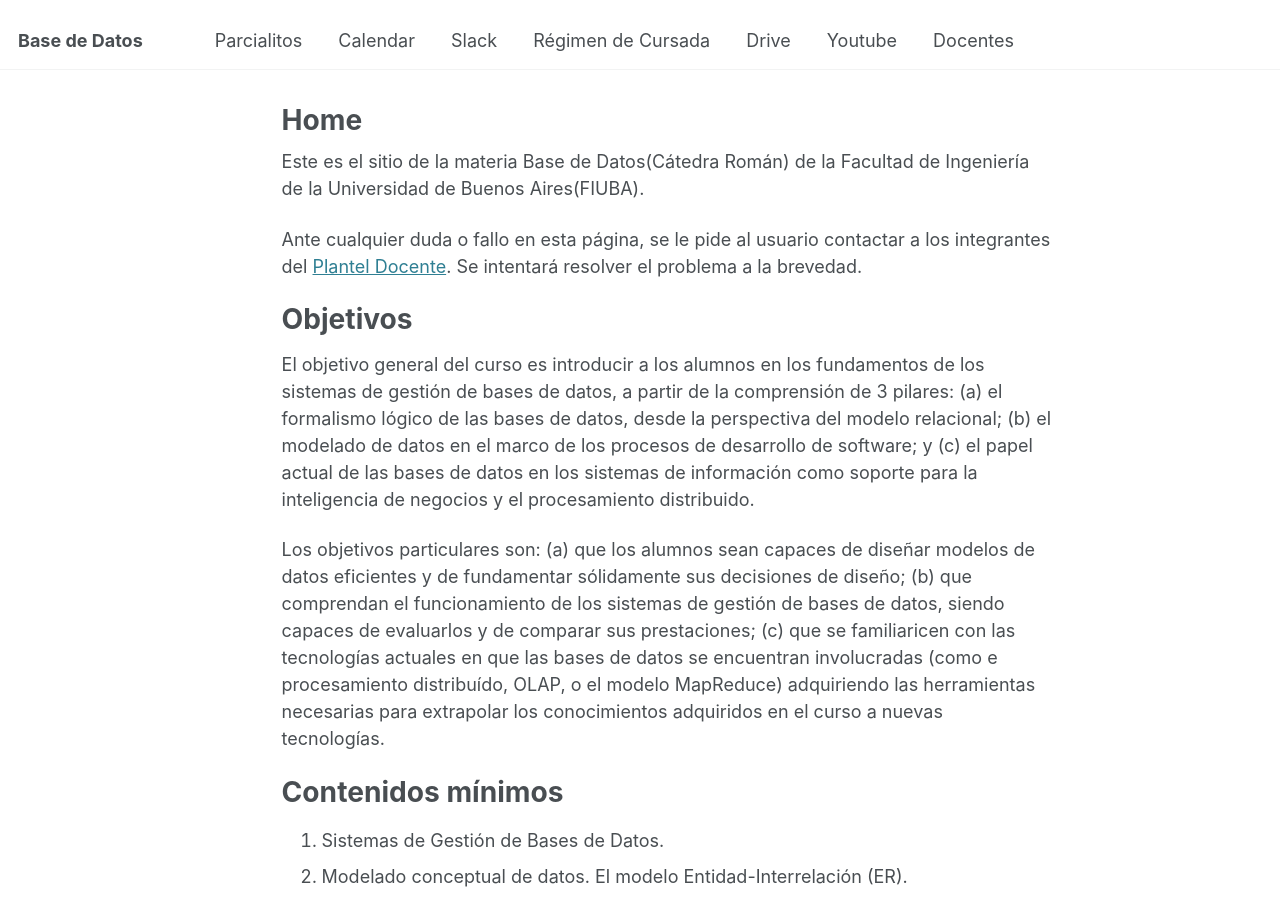
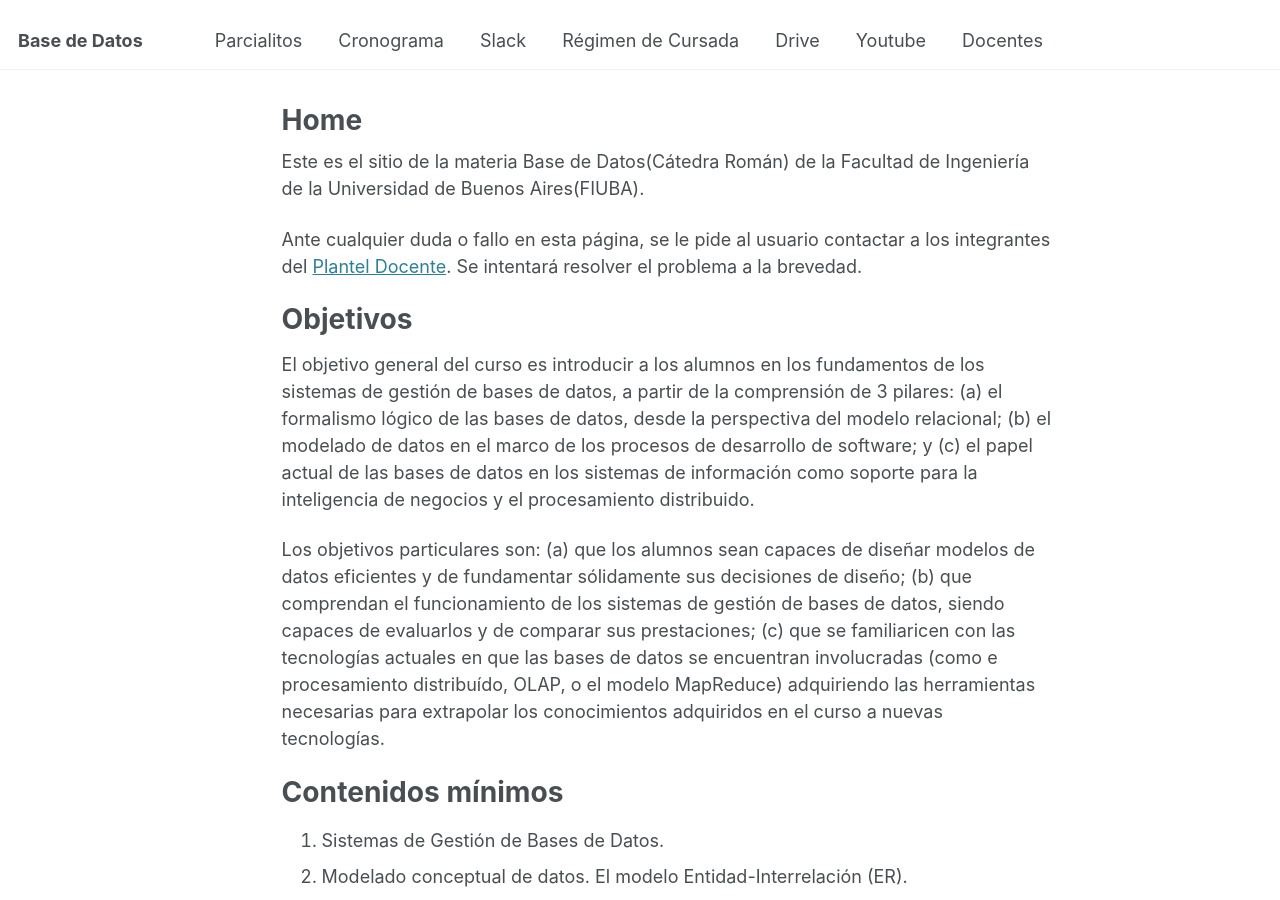
Before and after one commit to base-de-datos-fiuba/bdd-fiuba, a Jekyll site: the page built from _pages/about.md, in a window 1280 px wide and 900 px high. Built offline with Jekyll 4.4.1, drawn with Linux system fonts in a browser that asks for light colours.

Commit message:
agrego link al cronograma

```diff
--- a/_data/navigation.yml
+++ b/_data/navigation.yml
@@ -8,8 +8,8 @@ main:
   - title: "Parcialitos"
     url: /parcialitos/
 
-  - title: "Calendar"
-    url: https://calendar.google.com/calendar/u/0?cid=Y19kMzcxMjNjZDVkOWJiMGNlOWE0NDQ2MTZmNWYzZDYzMTY5YjE0MmVmMDQwN2NhNTcyZDVkYjM1ZDBhODJlODg0QGdyb3VwLmNhbGVuZGFyLmdvb2dsZS5jb20
+  - title: "Cronograma"
+    url: https://tinyurl.com/bdd20251
 
   - title: "Slack"
     url: https://join.slack.com/t/basededatosfiuba/shared_invite/zt-308h9qsqs-OAtWPkMwU_IdV3Ozo6h3Vg
```
